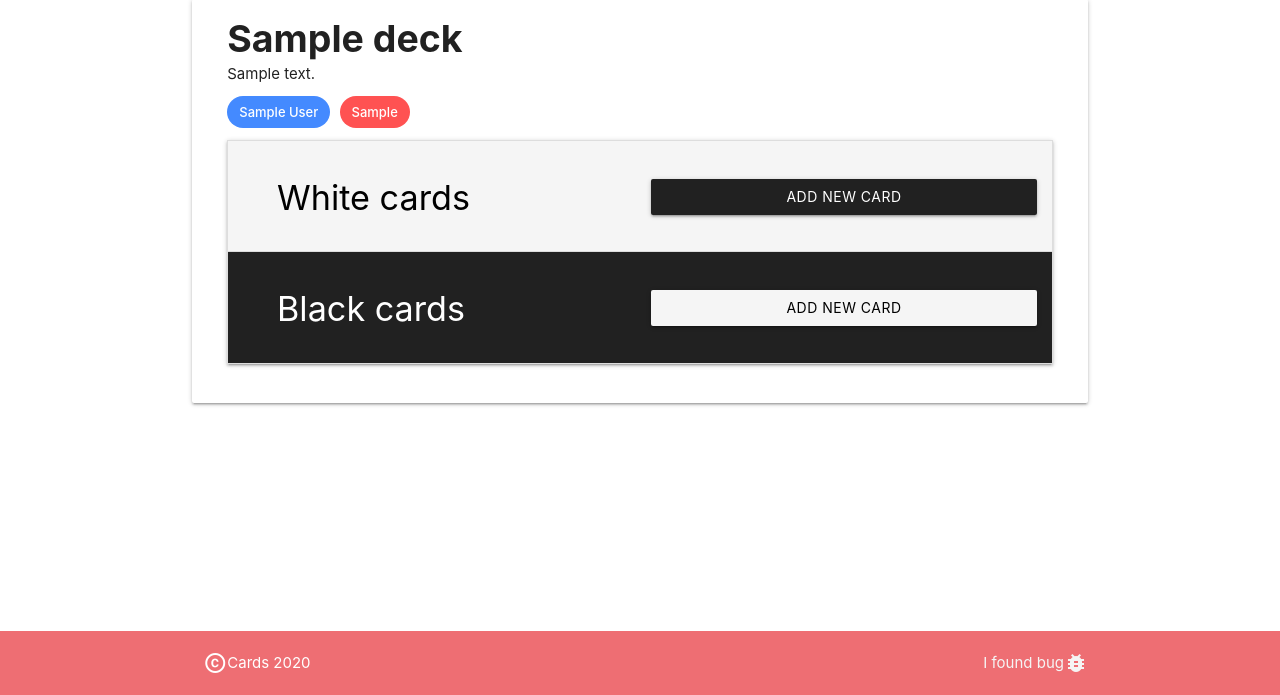
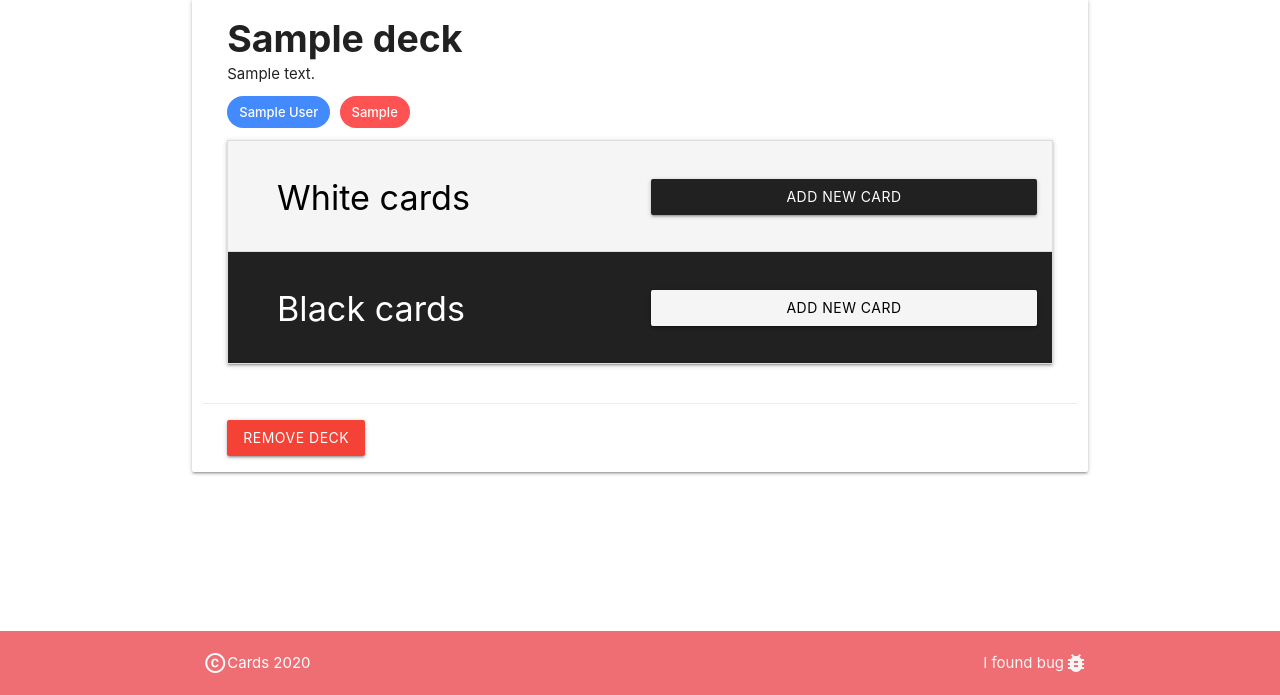
Before and after one commit to muskanmahajan37/card-against-ourselves, a Django app: page /deck/1 in a window 1280 px wide. Shown: the part 105-800 px from the top of the page. Run offline with Django 3.2, Linux system fonts and the light colour scheme; tables that the repository leaves empty hold one stand-in row (values such as "Sample post").

Commit message:
Added delete deck option

```diff
--- a/cards/decks/urls.py
+++ b/cards/decks/urls.py
@@ -6,6 +6,7 @@ urlpatterns = [
     path('creator', views.creator, name='creator'),
     path('decks', views.decks, name='decks'),
     path('deck/<int:id>', views.deck, name='deck'),
-    path('add_card', views.add_card, name='add'),
-    path('remove_card', views.remove_card, name='remove')
+    path('remove_deck', views.remove_deck, name='remove_deck'),
+    path('add_card', views.add_card, name='add_card'),
+    path('remove_card', views.remove_card, name='remove_card')
 ]
--- a/cards/decks/views.py
+++ b/cards/decks/views.py
@@ -43,25 +43,53 @@ def decks(request):
 
         if sort == '1':
             decks = Deck.objects.filter(
-                Q(name__icontains=search) | Q(description__icontains=search) | Q(tags__icontains=search)).order_by('date')
+                    Q(name__icontains=search) |
+                    Q(description__icontains=search) |
+                    Q(tags__icontains=search) |
+                    Q(author__icontains=search)
+                ).order_by('date')
         elif sort == '2':
             decks = Deck.objects.filter(
-                Q(name__icontains=search) | Q(description__icontains=search) | Q(tags__icontains=search)).order_by('-date', '-id')
+                    Q(name__icontains=search) |
+                    Q(description__icontains=search) |
+                    Q(tags__icontains=search) |
+                    Q(author__icontains=search)
+                ).order_by('-date', '-id')
         elif sort == '3':
             decks = Deck.objects.filter(
-                Q(name__icontains=search) | Q(description__icontains=search) | Q(tags__icontains=search)).order_by('name')
+                    Q(name__icontains=search) |
+                    Q(description__icontains=search) |
+                    Q(tags__icontains=search) |
+                    Q(author__icontains=search)
+                ).order_by('name')
         elif sort == '4':
             decks = Deck.objects.filter(
-                Q(name__icontains=search) | Q(description__icontains=search) | Q(tags__icontains=search)).order_by('-name')
+                    Q(name__icontains=search) |
+                    Q(description__icontains=search) |
+                    Q(tags__icontains=search) |
+                    Q(author__icontains=search)
+                ).order_by('-name')
         elif sort == '5':
             decks = Deck.objects.filter(
-                Q(name__icontains=search) | Q(description__icontains=search) | Q(tags__icontains=search)).order_by('author')
+                    Q(name__icontains=search) |
+                    Q(description__icontains=search) |
+                    Q(tags__icontains=search) |
+                    Q(author__icontains=search)
+                ).order_by('author')
         elif sort == '6':
             decks = Deck.objects.filter(
-                Q(name__icontains=search) | Q(description__icontains=search) | Q(tags__icontains=search)).order_by('-author')
+                    Q(name__icontains=search) |
+                    Q(description__icontains=search) |
+                    Q(tags__icontains=search) |
+                    Q(author__icontains=search)
+                ).order_by('-author')
         else:
             decks = Deck.objects.filter(
-                Q(name__icontains=search) | Q(description__icontains=search) | Q(tags__icontains=search))
+                    Q(name__icontains=search) |
+                    Q(description__icontains=search) |
+                    Q(tags__icontains=search) |
+                    Q(author__icontains=search)
+                )
     else:
         decks = Deck.objects.all()
 
@@ -93,6 +121,13 @@ def deck(request, id):
                 'black': black,
                 'tags': tags,
                 'form': form})
+
+def remove_deck(request):
+    if request.method == 'POST':
+        id = request.POST['id']
+        deck = Deck.objects.get(id=id)
+        deck.delete()
+        return redirect('decks')
 
 def add_card(request):
     if request.method == 'POST':
--- a/cards/templates/decks/deck.html
+++ b/cards/templates/decks/deck.html
@@ -24,7 +24,7 @@
                         </h4>
                     </div>
                     <div class="collapsible-body">
-                        <form action="{% url 'remove' %}" method="POST">
+                        <form action="{% url 'remove_card' %}" method="POST">
                             {% csrf_token %}
                             <input type="hidden" name="type" value="white">
                             <input type="hidden" name="id" value="{{ deck.id }}">
@@ -60,7 +60,7 @@
                         </h4>
                     </div>
                     <div class="collapsible-body">
-                        <form action="{% url 'remove' %}" method="POST">
+                        <form action="{% url 'remove_card' %}" method="POST">
                             {% csrf_token %}
                             <input type="hidden" name="type" value="black">
                             <input type="hidden" name="id" value="{{ deck.id }}">
@@ -90,13 +90,32 @@
                 </li>
             </ul>
         </div>
+        <div class="card-action">
+            <a href="#modalRemove" class="btn red modal-trigger waves-effect">Remove Deck</a>
+        </div>
+    </div>
+</div>
+<div class="modal" id="modalRemove">
+    <div class="modal-content">
+        <h4>Are your sure?</h4>
+        <h5>You are trying to delete <b>{{ deck.name }}</b>.</h5>
+        <form action="{% url 'remove_deck' %}" id="removeDeckForm" method="post">
+            {% csrf_token %}
+            <input type="hidden" name="id" value="{{ deck.id }}">
+        </form>
+    </div>
+    <div class="modal-footer">
+            <button type="submit" form="removeDeckForm" class="btn red waves-effect waves-red">
+                Yes
+            </button>
+            <a href="#!" class="modal-close waves-effect waves-green btn green">No</a>
     </div>
 </div>
 <div id="modalWhite" class="modal">
     <div class="modal-content">
         <h4>Add new white card</h4>
         To add multiple cards use <span class="chip">;</span> as delimiter.
-        <form id='whiteForm' action="{% url 'add' %}" method="POST">
+        <form id='whiteForm' action="{% url 'add_card' %}" method="POST">
             {% csrf_token %}
             {% for field in form %}
                 <div class="row">
@@ -120,7 +139,7 @@
         <h4>Add new black card</h4>
         To add multiple cards use <span class="chip">;</span> as delimiter.<br>
         Single <span class="chip">_</span> is one blank space for card.
-        <form id='blackForm' action="{% url 'add' %}" method="POST">
+        <form id='blackForm' action="{% url 'add_card' %}" method="POST">
             {% csrf_token %}
             {% for field in form %}
                 <div class="row">
```
